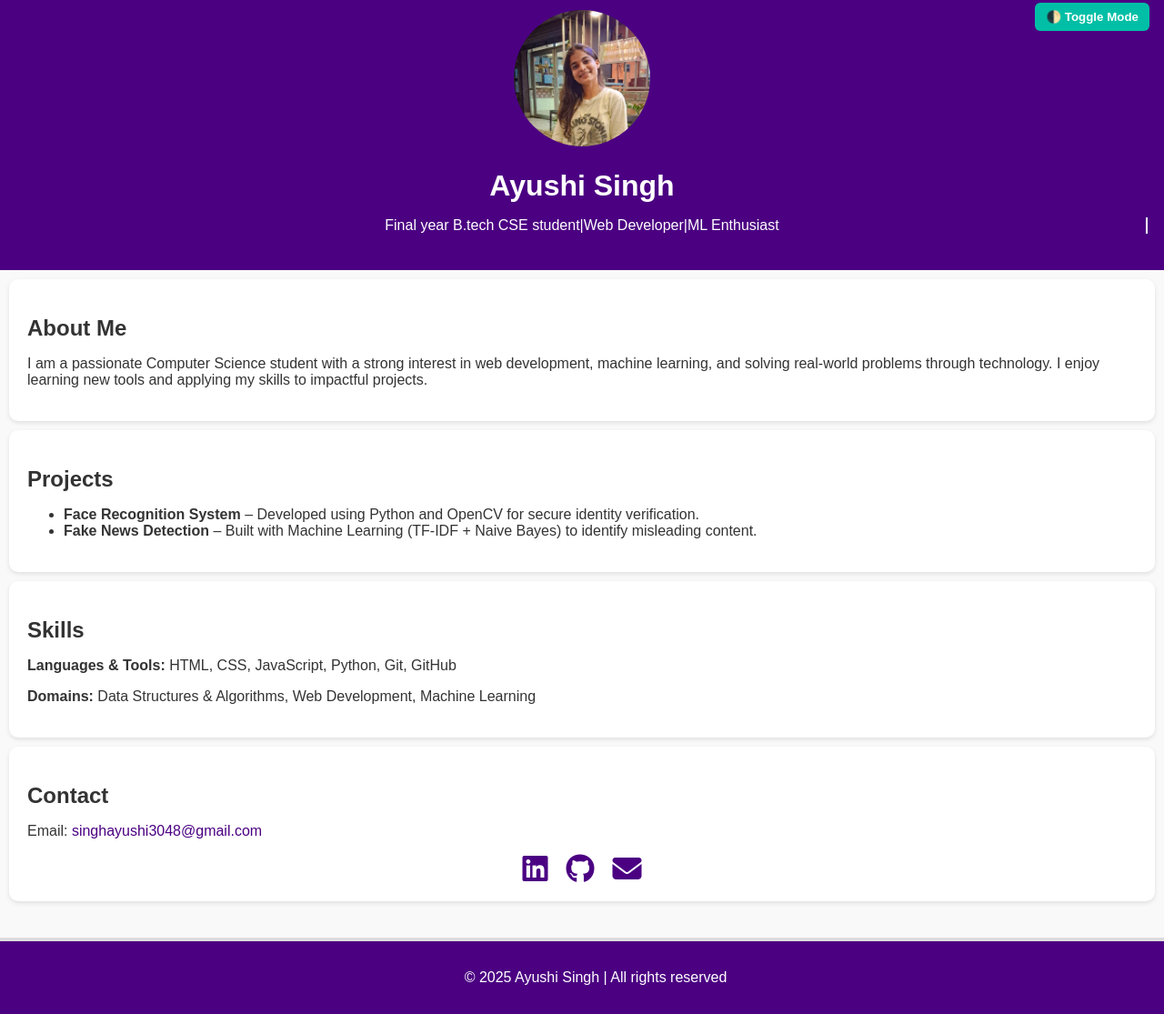
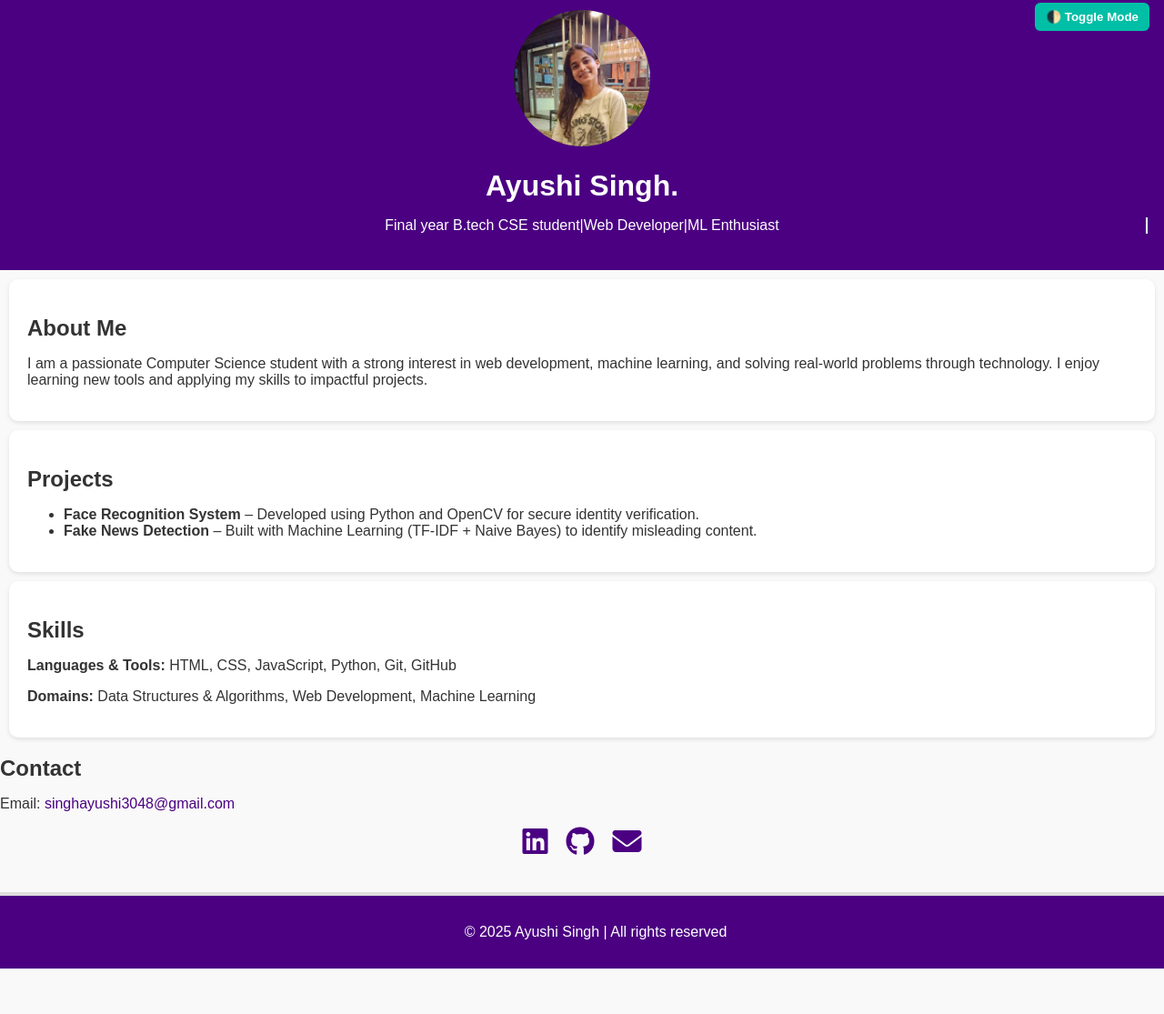
Before and after one commit to Ayushisingh2512/ayushi-portfolio, a plain HTML site: page index.html in a window 1280 px wide. Shown: the part 13-1128 px from the top of the page at 91% size. After the commit the page ends 1078 px from the top, so only its background shows below. Drawn offline with Linux system fonts and the light colour scheme.

Commit message:
Recommit with visible test change

```diff
--- a/index.html
+++ b/index.html
@@ -12,7 +12,7 @@
   <header>
     <button onclick="toggleMode()" class="mode-btn">🌓 Toggle Mode</button>
     <img src="pfp1.jpeg" alt="Ayushi's Photo" class="profile-pic" />
-    <h1>Ayushi Singh</h1>
+    <h1>Ayushi Singh.</h1>
     <p class="typing-text"></p>
   </header>
 
@@ -35,7 +35,6 @@
       <p><strong>Domains:</strong> Data Structures & Algorithms, Web Development, Machine Learning</p>
     </section>
 
-    <section class="contact">
       <h2>Contact</h2>
       <p>Email: <a href="mailto:singhayushi3048@gmail.com">singhayushi3048@gmail.com</a></p>
       <div class="social-icons">
```
